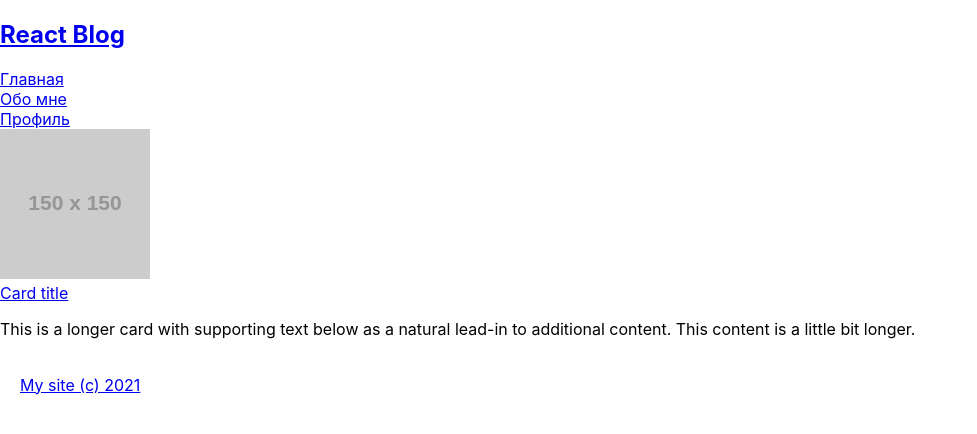
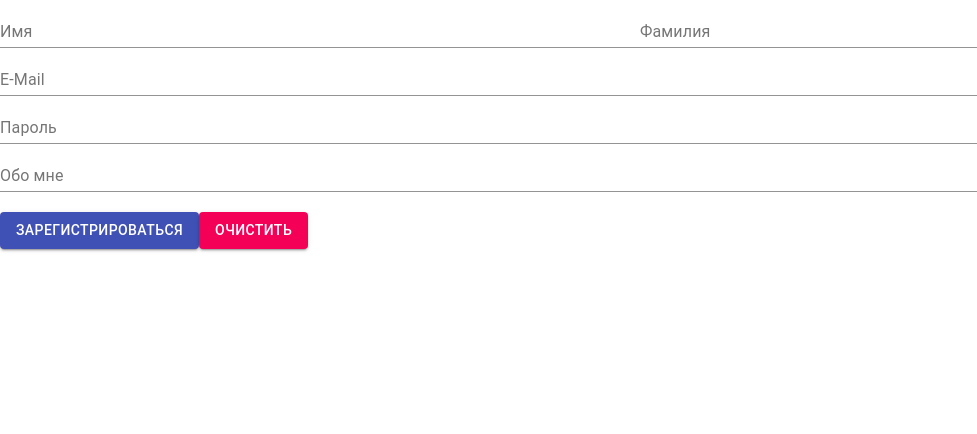
Before and after one commit to faceless49/arch-tutorial, a React (Create React App) app: page / in a window 1280 px wide. Shown: the top 434 px of the page, without its empty margins (0-977 px from the left). Built offline with nearby package versions, Linux system fonts and the light colour scheme.

Commit message:
Сделал ДЗ-7

```diff
--- a/package.json
+++ b/package.json
@@ -5,6 +5,7 @@
   "dependencies": {
     "@emotion/react": "^11.5.0",
     "@emotion/styled": "^11.3.0",
+    "@material-ui/core": "^4.12.3",
     "@mui/material": "^5.0.4",
     "@testing-library/jest-dom": "^5.11.4",
     "@testing-library/react": "^11.1.0",
@@ -13,8 +14,11 @@
     "@types/node": "^12.0.0",
     "@types/react": "^17.0.0",
     "@types/react-dom": "^17.0.0",
+    "material-ui": "^0.20.2",
     "react": "^17.0.2",
+    "react-bootstrap": "^2.0.0",
     "react-dom": "^17.0.2",
+    "react-hook-form": "^7.17.5",
     "react-scripts": "4.0.3",
     "sass": "^1.42.1",
     "typescript": "^4.1.2",
--- a/src/index.tsx
+++ b/src/index.tsx
@@ -5,7 +5,8 @@ import "./index.css";
 // import { App } from "./tutorial-2/App";
 // import { App } from "./tutorial-4/App";
 // import { App } from "./tutorial-5/App";
-import { App } from "./tutorial-6/App";
+// import { App } from "./tutorial-6/App";
+import { App } from "./tutorial-7/App";
 
 ReactDOM.render(
   <React.StrictMode>
--- /dev/null
+++ b/src/tutorial-7/App.module.scss
@@ -0,0 +1,8 @@
+.row {
+  display: flex;
+}
+
+.MuiTextField-root,
+.MuiButton-root {
+  margin: 0 15px !important;
+}
--- /dev/null
+++ b/src/tutorial-7/App.tsx
@@ -0,0 +1,102 @@
+import React from "react";
+import { useForm } from "react-hook-form";
+import TextField from "@material-ui/core/TextField";
+import Button from "@material-ui/core/Button";
+import styles from "./App.module.scss";
+
+type FormSubmitValues = {
+  firstName: string;
+  lastName: string;
+  email: string;
+  password: string;
+};
+
+export const App = () => {
+  const { handleSubmit, register, formState, reset } =
+    useForm<FormSubmitValues>();
+
+  const onSubmit = (values: FormSubmitValues) => console.log("ФОРМА!", values);
+
+  console.log(formState.errors);
+
+  return (
+    <div className="App">
+      <form>
+        <div className={styles.row}>
+          <TextField
+            {...register("firstName", {
+              required: "Это обязательное поле!",
+            })}
+            name="firstName"
+            label="Имя"
+            helperText={
+              formState.errors.firstName && formState.errors.firstName.message
+            }
+            error={!!formState.errors.firstName}
+            fullWidth
+          />
+          <TextField
+            {...register("lastName", {
+              required: "Это обязательное поле!",
+            })}
+            name="lastName"
+            label="Фамилия"
+            helperText={
+              formState.errors.lastName && formState.errors.lastName.message
+            }
+            error={!!formState.errors.lastName}
+            fullWidth
+          />
+        </div>
+        <div className="row">
+          <TextField
+            {...register("email", {
+              pattern: {
+                value: /^[A-Z0-9._%+-]+@[A-Z0-9._%+-]+\.[A-Z]{2,}$/i,
+                message: "Это неверная почта!",
+              },
+              required: "Это обязательное поле!",
+            })}
+            helperText={
+              formState.errors.email && formState.errors.email.message
+            }
+            error={!!formState.errors.email}
+            name="email"
+            label="E-Mail"
+            defaultValue=""
+            fullWidth
+          />
+          <TextField
+            {...register("password", {
+              required: "Это обязательное поле!",
+            })}
+            helperText={
+              formState.errors.password && formState.errors.password.message
+            }
+            error={!!formState.errors.password}
+            name="password"
+            type="password"
+            label="Пароль"
+            fullWidth
+          />
+        </div>
+        <div className="row">
+          <TextField name="about" label="Обо мне" fullWidth />
+        </div>
+        <br />
+        <div className="row">
+          <Button
+            onClick={handleSubmit(onSubmit)}
+            variant="contained"
+            color="primary"
+          >
+            Зарегистрироваться
+          </Button>
+          <Button variant="contained" color="secondary" onClick={() => reset()}>
+            Очистить
+          </Button>
+        </div>
+      </form>
+    </div>
+  );
+};
```
Also changed, not shown: 1 other file (tests, documents, lock files or other folders).
